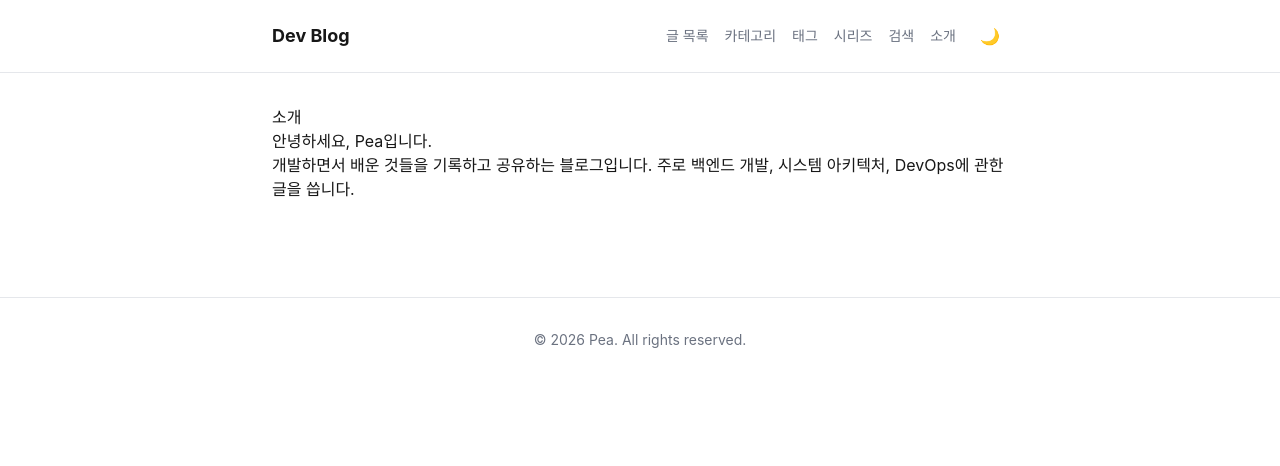
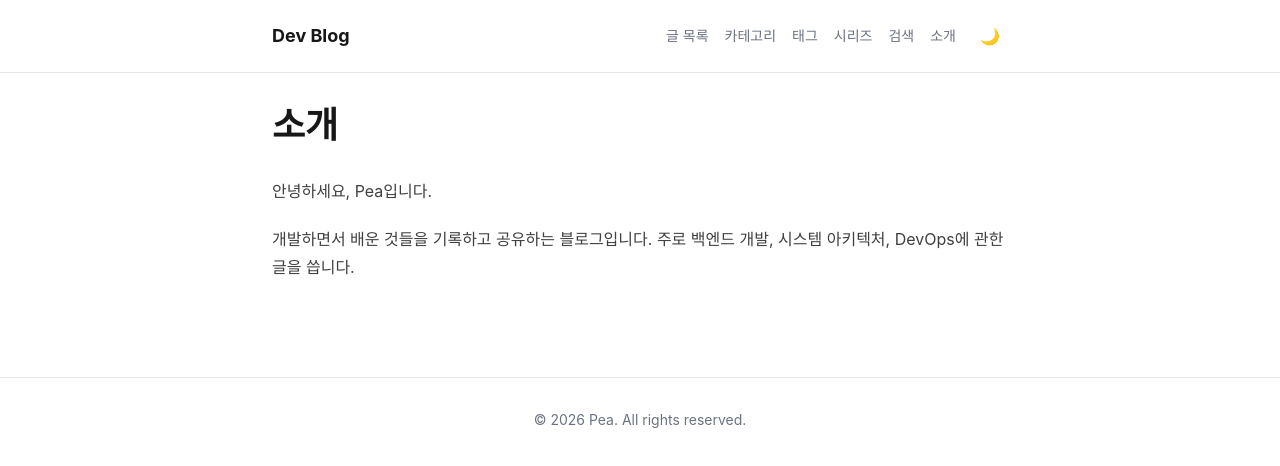
Before and after one commit to simson613/simson613.github.io, a Next.js app: page /about in a window 1280 px wide. Shown: the top 466 px of the page. Built offline with nearby package versions, Linux system fonts and the light colour scheme; no server answers.

Commit message:
fix: add @tailwindcss/typography dependency

```diff
--- a/package.json
+++ b/package.json
@@ -26,6 +26,7 @@
     "@eslint/eslintrc": "^3.3.4",
     "@eslint/js": "^10.0.1",
     "@tailwindcss/postcss": "^4.2.1",
+    "@tailwindcss/typography": "^0.5.19",
     "@testing-library/jest-dom": "^6.9.1",
     "@testing-library/react": "^16.3.2",
     "@types/js-yaml": "^4.0.9",
--- a/src/styles/globals.css
+++ b/src/styles/globals.css
@@ -1,4 +1,5 @@
 @import 'tailwindcss';
+@plugin '@tailwindcss/typography';
 
 @theme {
   --color-bg: #ffffff;
```
Also changed, not shown: 1 other file (tests, documents, lock files or other folders).
